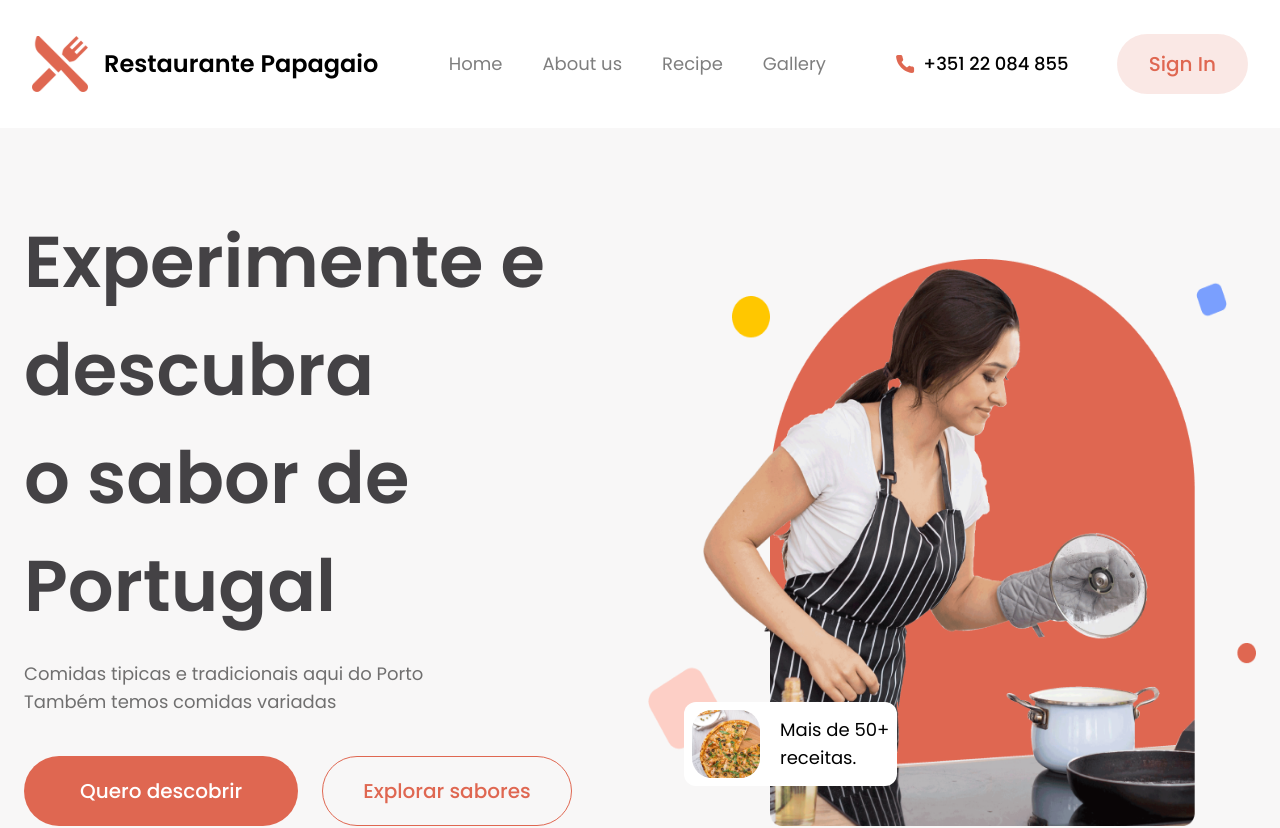
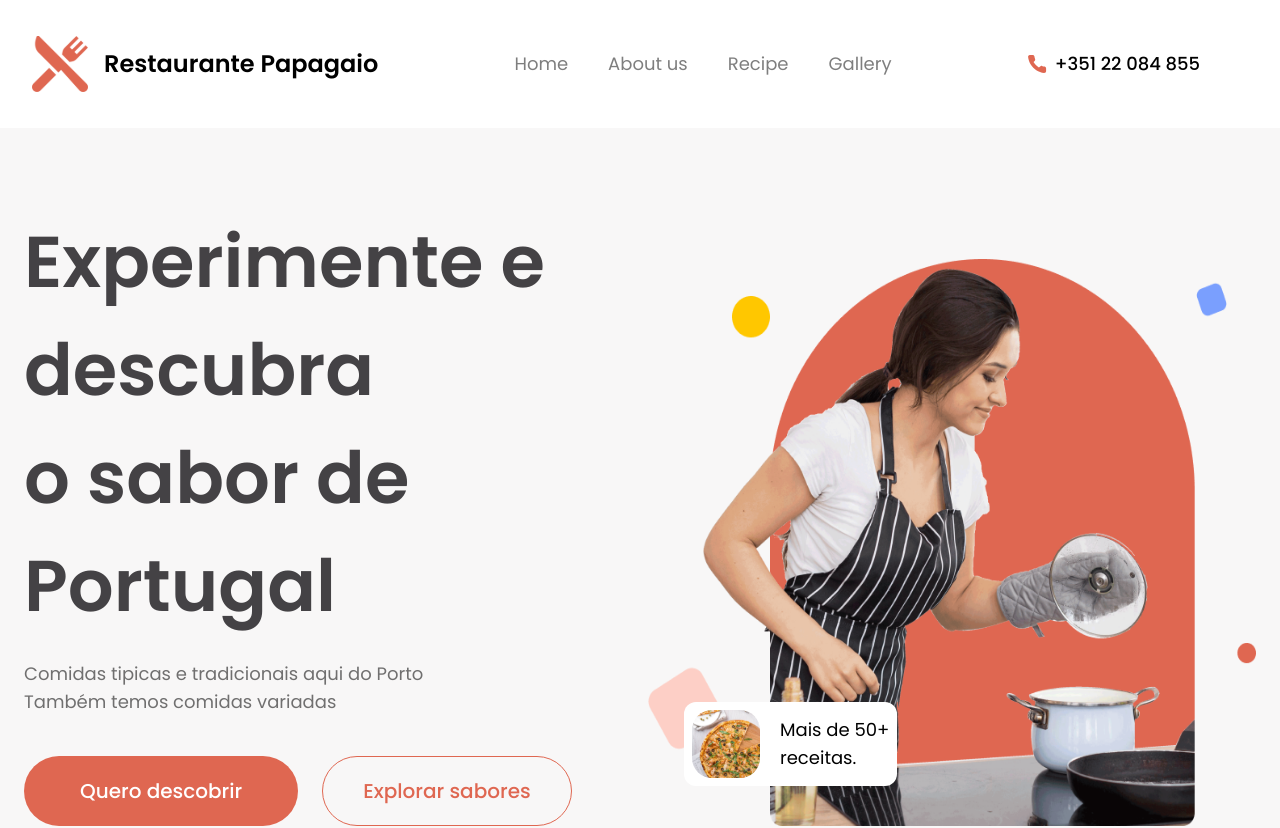
Before and after one commit to alexandre-cooper/restarante-papagaio-portugal, a Next.js app: page / in a window 1280 px wide. Shown: the top 828 px of the page. Built offline with nearby package versions, Linux system fonts and the light colour scheme.

Commit message:
feat: remove button sign In

```diff
--- a/app/components/Navbar/Drawerdata.tsx
+++ b/app/components/Navbar/Drawerdata.tsx
@@ -40,7 +40,6 @@
                             </Link>
                         ))}
                         <div className="mt-4"></div>
-                        <button className='flex justify-center text-base w-full font-medium rounded-full bg-bgpink text-pink py-3 px-4 lg:px-8 navbutton hover:text-white'>Sign in</button>
                         <button className='flex justify-center text-base w-full font-medium rounded-full bg-transparent border border-bgpink text-pink py-3 px-4 lg:px-8 navbutton hover:text-white hover:bg-pink'>Contact us</button>
 
                         {/* <Contactusform /> */}
--- a/app/components/Navbar/Signindialog.tsx
+++ b/app/components/Navbar/Signindialog.tsx
@@ -21,9 +21,7 @@
         <>
             <div className="absolute inset-y-0 right-0 flex items-center pr-2 sm:static sm:inset-auto sm:ml-6 sm:pr-0">
                 <div className='hidden md:block'>
-                    <button type="button" className='flex justify-end text-xl font-medium bg-bgpink text-pink py-4 px-4 lg:px-8 navbutton rounded-full hover:text-white hover:bg-pink' onClick={openModal}>
-                        Sign In
-                    </button>
+
                 </div>
             </div>
 
```
